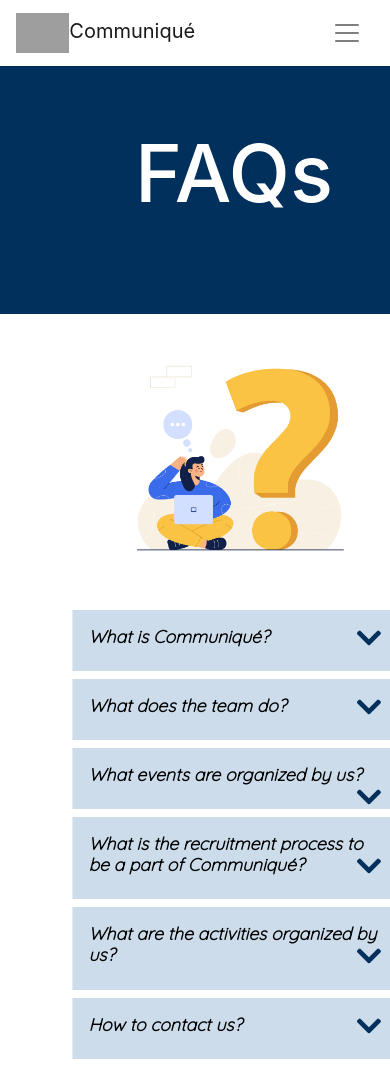
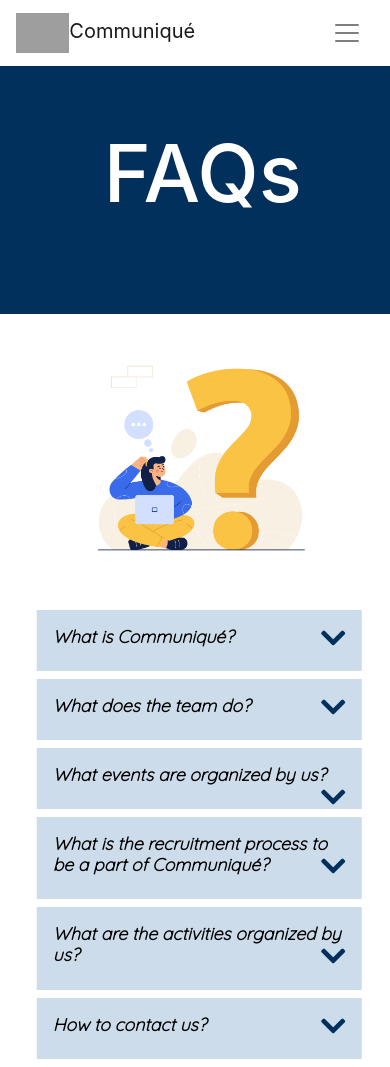
Before and after one commit to Vasav-Y/CQIITKGP.github.io, a PHP site: page /FAQs2.html in a window 390 px wide; the page is wider, and only the part inside the window is pictured. Run offline with PHP 8.4, Linux system fonts and the light colour scheme; grey boxes are pictures that could not be loaded.

Commit message:
Alignment issues

```diff
--- a/index.html
+++ b/index.html
@@ -160,7 +160,7 @@
                 </div>
             </div>
 
-		<div class="bg2" style="height: calc( 20vh + 20vw); background-size:100%; background-image: url('img/busy2.png'); background-attachment:scroll; background-position: center;background-repeat: no-repeat">
+            <div class="bg2" style="height: calc( 20vh + 20vw); background-size:100%; background-image: url('img/busy2.png'); background-attachment:scroll; background-position: center;background-repeat: no-repeat">
             </div>
         </div>
 
--- a/style/corecomp.css
+++ b/style/corecomp.css
@@ -85,6 +85,11 @@ body {
     .adjustment {
         display: none;
     }
+    .textcc {
+        margin: auto;
+        padding-left: 5%;
+        padding-right: 5%;
+    }
     /*.headingcc {
         font-size: 10vw;
     }
--- a/style/gunjan.css
+++ b/style/gunjan.css
@@ -977,10 +977,11 @@ hr {
 
 @media screen and (max-width: 580px) {
     .panel-heading {
-        transform: translateX(10%);
+        transform: translateX(-1%);
+        /* margin: auto; */
     }
     .accordion-section .panel-default .panel-body {
-        transform: translateX(10%);
+        transform: translateX(-1%);
     }
     .accordion-section .panel-default .panel-title a {
         font-size: 1.1rem;
@@ -990,7 +991,11 @@ hr {
     }
     #faqimg {
         position: relative;
-        left: 0;
+        left: -10%;
+    }
+    .faq_heading {
+        position: relative;
+        left: -8%;
     }
 }
 
--- a/style/keertimaan.css
+++ b/style/keertimaan.css
@@ -81,7 +81,8 @@ body {
     .eventContentLeft,
     .eventContentRight {
         margin: auto;
-        width: 90%;
+        transform: translateX(-10%);
+        width: 100%;
     }
     .Kman_left {
         flex-direction: column-reverse;
@@ -92,6 +93,7 @@ body {
     .imgbox {
         width: 60%!important;
         height: 40vw!important;
+        transform: translateX(-10%);
     }
     .eventContainer {
         text-align: center;
```
